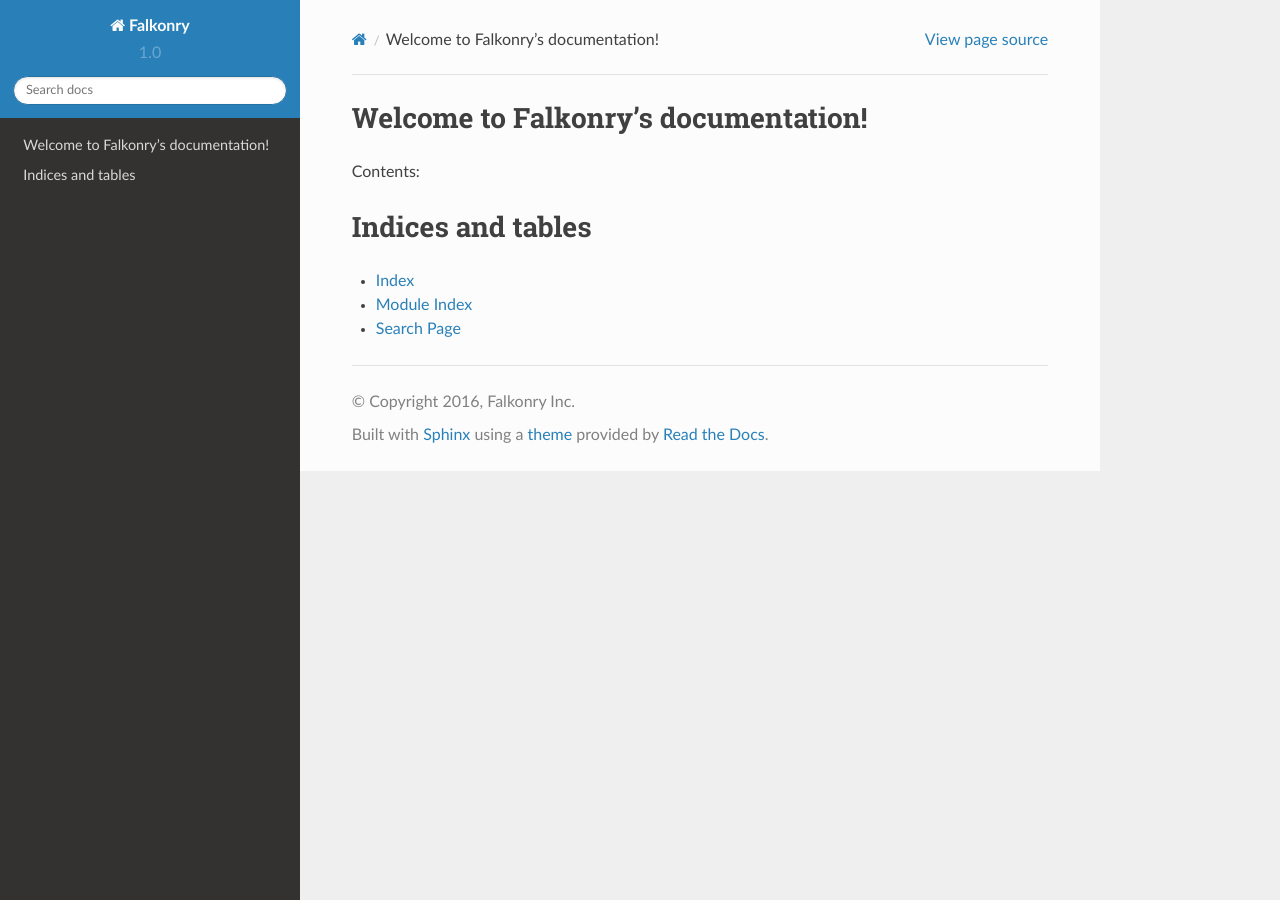
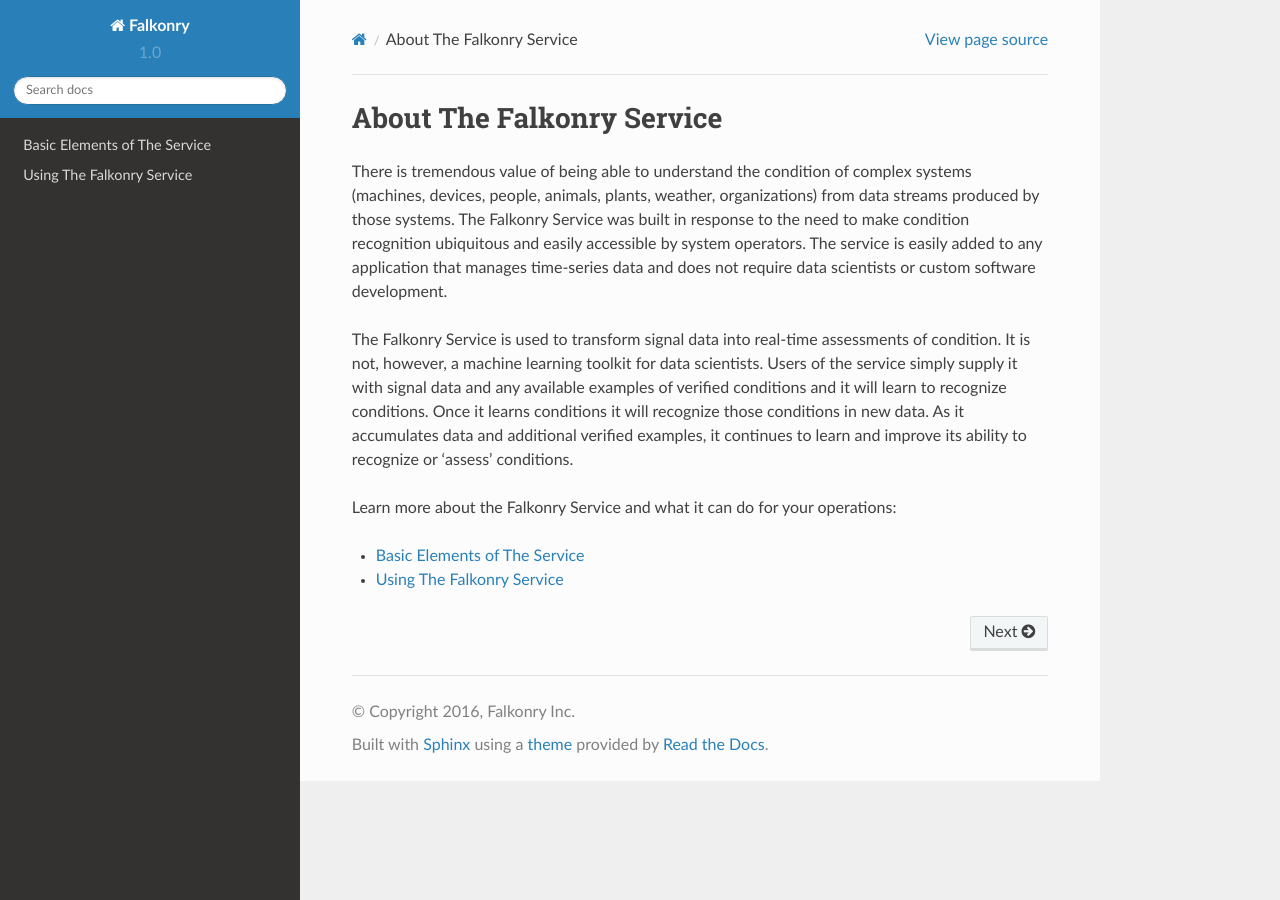
Before and after one commit to suhas-mehta/support, a Sphinx documentation site: the page built from docs/index.rst, in a window 1280 px wide. Built offline with Sphinx 7.4.7 and the Read the Docs theme 2.0.0, drawn with Linux system fonts in a browser that asks for light colours.

Commit message:
Adding high level info

```diff
--- /dev/null
+++ b/docs/concepts.md
@@ -0,0 +1,54 @@
+Basic Elements of The Service
+=============================
+
+Things
+------
+
+Things are what they sound like - anything (e.g. an appliance, a device, a vehicle, a
+machine) that produce a stream of data through its operation.
+
+Operational View
+----------------
+
+In the condition prediction context, there is an Operational View where a locus of
+information about the set of Things is managed.  It is from this view that the state of
+the Things is monitored and in some cases controlled.
+
+Falkonry Pipeline
+-----------------
+
+A Falkonry Condition Pipeline is what a user interacts with when using the Falkonry
+Service for condition prediction. The Pipeline augments the Operational View, by
+providing a stream of condition predictions in exchange for a stream of source signal data
+from Things.
+
+
+
+
+Source Signals
+--------------
+
+The source signals provide to the Pipeline a stream of values over time, that can be
+indexed by the Thing identity.  At a given time, then, the Pipeline receives a set of
+signals (e.g. representing a set of sensor readings), and it can receive sets of signals
+for many individual Things.  The signals can be of three types:  numerical, categorical,
+and vector (a sequence of numerical values associated with one time point).
+
+Condition Predictions
+---------------------
+
+Condition predictions are what the Pipeline produces.  Like the source signals, each
+condition prediction output (called an Assessment)  is a stream of values over time that
+is indexed by the Thing identity.  The value type of an Assessment is categorial, where
+each potential value is a ‘Condition’ associated with that Thing.  There can be multiple
+Assessments associated with one type of Thing, e.g. a Health Assessment and an Operating
+Mode Assessment.
+
+Verified Condition Examples
+---------------------------
+
+A Falkonry Pipeline learns by example, i.e. as verified condition states for Things are
+supplied, the Pipeline’s machine learning capabilities improve its condition predictions.
+These verified condition examples can come from periodic inspection reports, incident
+reports, or other forms of data collection.  The Pipeline can use verified conditions from
+individual Things to improve predictions across the entire set.
--- a/docs/index.rst
+++ b/docs/index.rst
@@ -1,21 +1,24 @@
-.. Falkonry documentation master file, created by
-   sphinx-quickstart on Mon Feb 15 16:08:45 2016.
-   You can adapt this file completely to your liking, but it should at least
-   contain the root `toctree` directive.
+About The Falkonry Service
+==========================
 
-Welcome to Falkonry's documentation!
-====================================
+There is tremendous value of being able to understand the condition of complex systems
+(machines, devices, people, animals, plants, weather, organizations) from data streams
+produced by those systems. The Falkonry Service was built in response to the need to make
+condition recognition ubiquitous and easily accessible by system operators. The service is
+easily added to any application that manages time-series data and does not require data
+scientists or custom software development.
 
-Contents:
+The Falkonry Service is used to transform signal data into real-time assessments of
+condition.  It is not, however, a machine learning toolkit for data scientists.  Users of
+the service simply supply it with signal data and any available examples of verified
+conditions and it will learn to recognize conditions.  Once it learns conditions it will
+recognize those conditions in new data.  As it accumulates data and additional verified
+examples, it continues to learn and improve its ability to recognize or ‘assess’ conditions.
+
+Learn more about the Falkonry Service and what it can do for your operations:
 
 .. toctree::
-   :maxdepth: 2
+   :maxdepth: 1
 
-
-
-Indices and tables
-==================
-
-* :ref:`genindex`
-* :ref:`modindex`
-* :ref:`search`
+   concepts
+   using
--- /dev/null
+++ b/docs/using.md
@@ -0,0 +1,53 @@
+Using The Falkonry Service
+==========================
+
+Accessing the Falkonry Service is simple. When you initially signed up for the Falkonry
+Service, a Personal account was created for you automatically. You can start using the
+service at any time to learn how to create pipelines and produce condition predictions.
+
+Falkonry Personal Account
+-------------------------
+
+Your Personal account is intended to provide you with everything you need to experiment,
+learn and evaluate the service free of charge before you begin using it to address your
+business needs.
+
+Every Personal account has the following limitations:
+
+- Maximum of 4 pipelines
+- Limit of 20MB of data
+- Single user only
+- Other than these limitations, the Personal accounts are fully-functional, including all
+the features available in a Team account. Once you are ready to hook up the Falkonry
+Service to your own data sources and use it to generate real condition predictions without
+limitation, you can create a Team account.
+
+Falkonry Team Accounts
+----------------------
+
+With a Team account you can create many more prediction pipelines and can share your
+account with other users. You can create a Team account after signing into your Personal
+account.
+
+Pricing Details for Team Accounts
+---------------------------------
+
+The pricing of your Team account depends on the number of pipelines in use and the total
+amount of data.
+
+Managing additional Users
+-------------------------
+
+As the owner of your Team account, you have full control over other users' access to the
+account, its pipelines and data. Account owners can:
+
+- Invite new users to the account
+- Remove users from the account
+- Grant and Remove ownership privileges for other users
+- Track invitation status
+
+Additionally, users with ownership privileges have the ability to:
+
+- View and edit billing information
+- View payment history
+- Close the account
```
